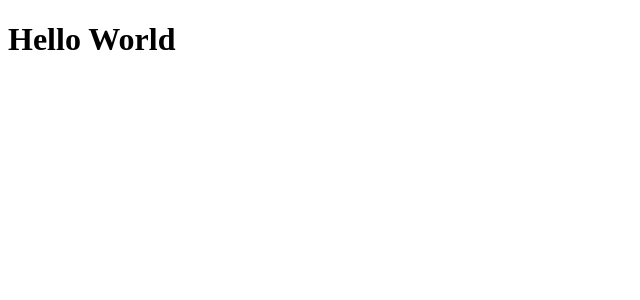
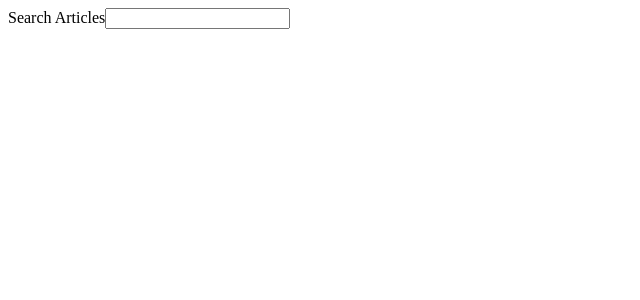
Before and after one commit to Anthony-Rosario/NewsArticles, a React app: page / in a window 1280 px wide. Shown: the top 300 px of the page, without its empty margins (0-640 px from the left). Built offline with nearby package versions, Linux system fonts and the light colour scheme.

Commit message:
created search feature for articles

```diff
--- a/src/components/app/App.jsx
+++ b/src/components/app/App.jsx
@@ -1,5 +1,6 @@
 import React from 'react';
+import SearchArticles from './articles/SearchArticles'
 
 export default function App() {
-  return <h1>Hello World</h1>;
+  return <SearchArticles />;
 }
--- /dev/null
+++ b/src/components/app/articles/SearchArticles.jsx
@@ -0,0 +1,24 @@
+import React from 'react'
+import PropTypes from 'prop-types'
+
+function SearchArticles({ articleName, onArticleNameChange, onSubmit }) {
+  return (
+    <form onSubmit={onSubmit}>
+      <label htmlFor="article-name">Search Articles</label>
+        <input
+          id="character-name"
+          type="text"
+          value={articleName}
+          onChange={onArticleNameChange}
+        />
+    </form>
+  )
+}
+
+SearchArticles.propTypes = {
+  articleName: PropTypes.string.isRequired,
+  onCharacterNameChange: PropTypes.string.isRequired,
+  onSubmit: PropTypes.string.isRequired,
+};
+
+export default SearchArticles;
--- /dev/null
+++ b/src/services/newsApi.js
@@ -0,0 +1,3 @@
+
+
+// https://newsapi.org/v2/everything?q=bitcoin&apiKey=
```
Also changed, not shown: src/components/app/articles/NewsArticleList.jsx (added, +16 -0 lines), src/components/app/articles/NewsArticles.jsx (added, +16 -0 lines), 1 other file (tests, documents, lock files or other folders).
